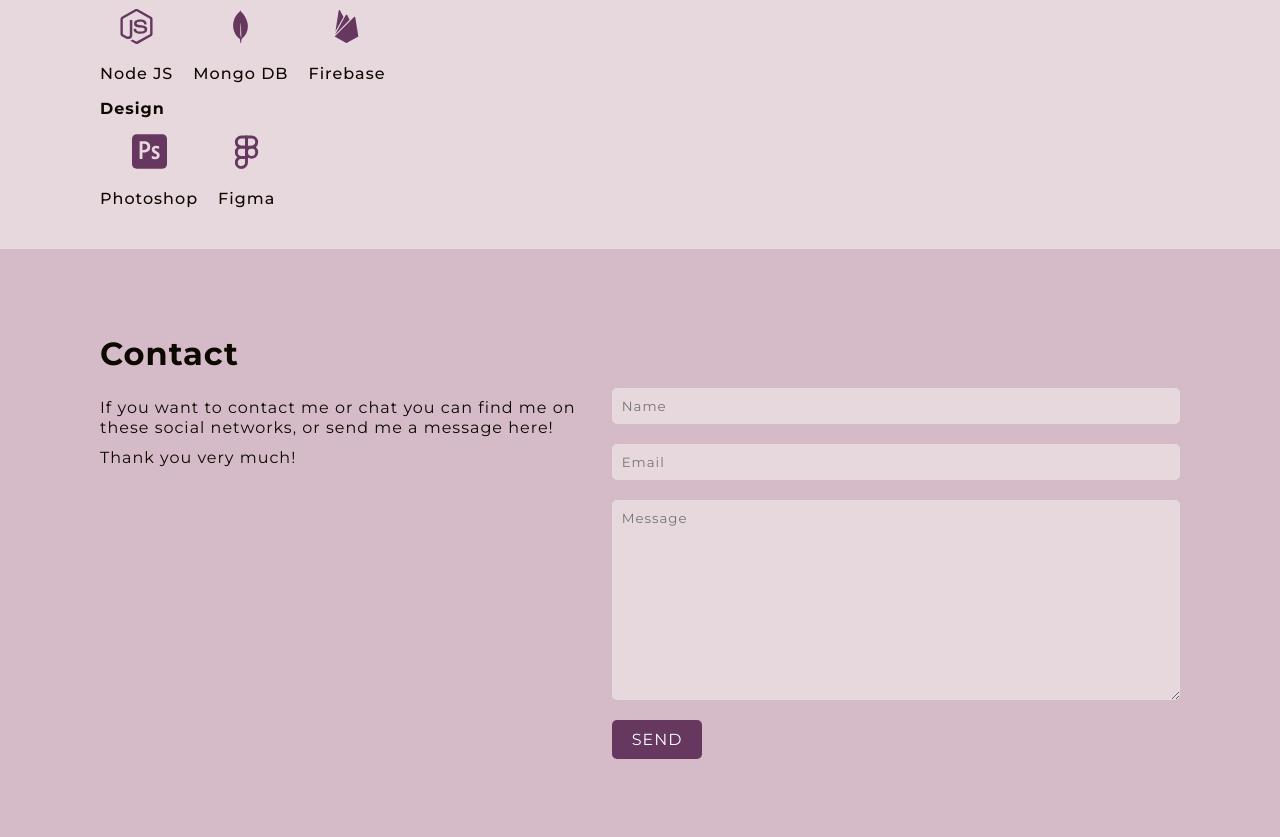
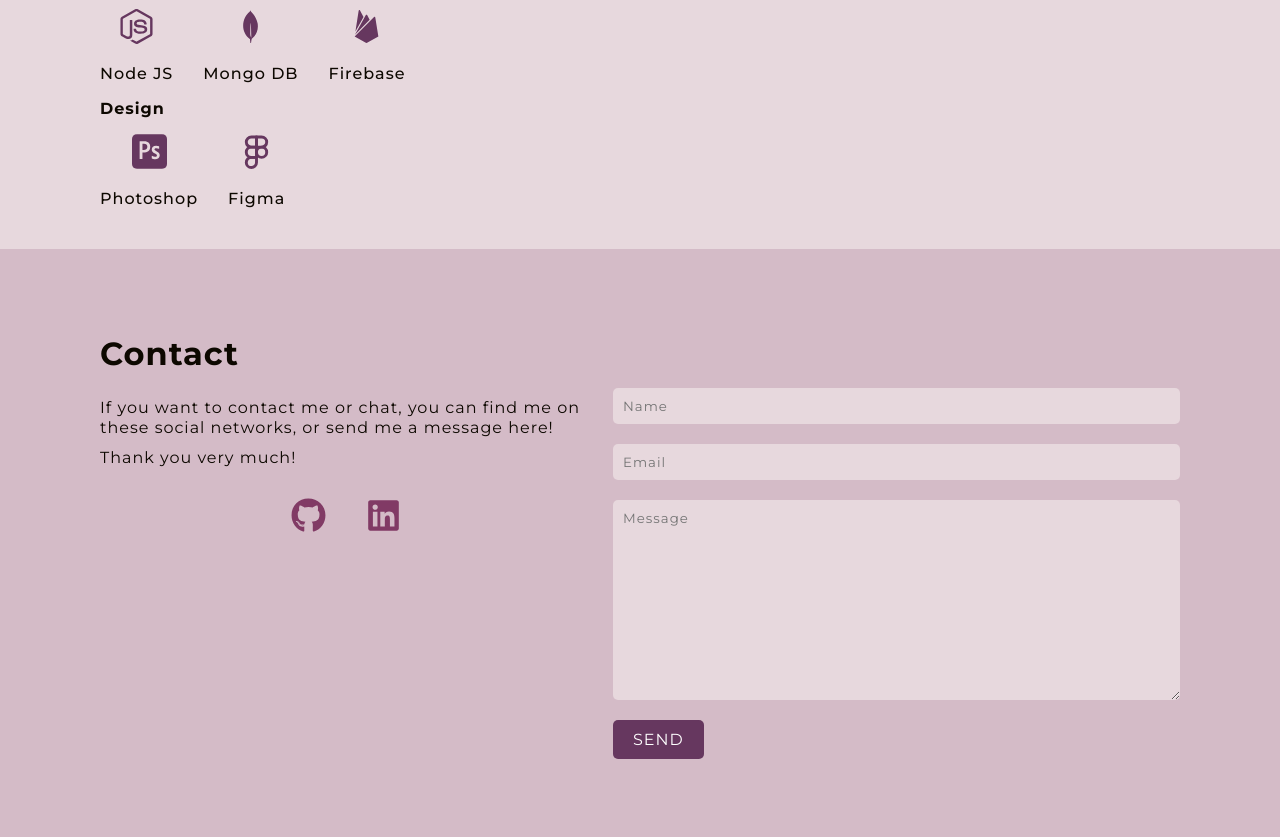
Before and after one commit to aitorlevi/Portfolio, a React (Vite) app: page / in a window 1280 px wide. Shown: the part 1960-2797 px from the top of the page. Built offline with nearby package versions, Linux system fonts and the light colour scheme.

Commit message:
added cv | updated json

```diff
--- a/src/components/Contact.jsx
+++ b/src/components/Contact.jsx
@@ -1,6 +1,8 @@
 import React, { useContext, useEffect, useState } from "react";
 import dataJSON from "../data/ContactData.json";
 import { CurrentLanguageContext } from "../App";
+import github from "../assets/other/github.svg";
+import linkedin from "../assets/other/linkedin.svg";
 
 export const Contact = () => {
   const languageContext = useContext(CurrentLanguageContext);
@@ -30,14 +32,29 @@ export const Contact = () => {
     <section className="contact-section" id="contact">
       <div className="contact-container">
         <h2>{data.title}</h2>
-        <div className="contact-data">
-          <div className="contact-information">
+        <div className="data">
+          <div className="info">
             {data.text.map((paragraph, index) => {
               return <p key={index}>{paragraph}</p>;
             })}
+            <ul className="social">
+              <li>
+                <a href="https://github.com/aitorlevi" target="_blank">
+                  <img src={github} />
+                </a>
+              </li>
+              <li>
+                <a
+                  href="https://www.linkedin.com/in/aitor-ledesma/"
+                  target="_blank"
+                >
+                  <img src={linkedin} />
+                </a>
+              </li>
+            </ul>
           </div>
 
-          <form action={sendMessage} className="contact-form">
+          <form action={sendMessage} className="form">
             <input
               type="text"
               name="name"
--- a/src/components/Header.jsx
+++ b/src/components/Header.jsx
@@ -4,6 +4,7 @@ import linkedin from "../assets/other/linkedin.svg";
 import resume from "../assets/other/resume.svg";
 import mail from "../assets/other/mail.svg";
 import dataJSON from "../data/HeaderData.json";
+import resumePDF from "../../public/documents/Resume_Aitor_Ledesma.pdf";
 import $ from "jquery";
 import { CurrentLanguageContext } from "../App";
 
@@ -36,14 +37,6 @@ export const Header = () => {
       $(".popup-container").removeClass("show");
     }, 3000);
     return () => clearTimeout(timer);
-  };
-
-  const openResume = () => {
-    alert("Open resume");
-  };
-
-  const goTo = (url) => {
-    window.open(url);
   };
 
   return (
@@ -107,16 +100,15 @@ export const Header = () => {
 
             <ul className="details">
               <li>
-                <a onClick={() => goTo("https://github.com/aitorlevi")}>
+                <a href="https://github.com/aitorlevi" target="_blank">
                   <img src={github} />
                   <span>/aitorlevi</span>
                 </a>
               </li>
               <li>
                 <a
-                  onClick={() =>
-                    goTo("https://www.linkedin.com/in/aitor-ledesma/")
-                  }
+                  href="https://www.linkedin.com/in/aitor-ledesma/"
+                  target="_blank"
                 >
                   <img src={linkedin} />
                   <span>/aitor-ledesma</span>
@@ -130,7 +122,7 @@ export const Header = () => {
                 </a>
               </li>
               <li>
-                <a onClick={() => openResume()}>
+                <a href={resumePDF} target="_blank" rel="noopener noreferrer">
                   <img src={resume} />
                   <span>{data.menu.resume}</span>
                 </a>
--- a/src/components/Resume.jsx
+++ b/src/components/Resume.jsx
@@ -35,7 +35,11 @@ export const Resume = () => {
               {company.title}
               <br />
               <span className="location">{company.location}</span>
-              <span className="date">{company.date} </span>
+              <span className="date">
+                <time dateTime={company.date.start}>{company.date.start}</time>
+                &nbsp;&#45;&nbsp;
+                <time dateTime={company.date.end}>{company.date.end}</time>
+              </span>
             </div>
             <div className="content" id={`content${index}`}>
               <p>{company.description}</p>
@@ -49,7 +53,9 @@ export const Resume = () => {
                   );
                 })}
               </ul>
-              <Technologies technologies={company.technologies} />
+              <div className="technologies-container">
+                <Technologies technologies={company.technologies} />
+              </div>
             </div>
           </article>
         );
--- a/src/data/ContactData.json
+++ b/src/data/ContactData.json
@@ -2,7 +2,7 @@
   "en": {
     "title": "Contact",
     "text": [
-      "If you want to contact me or chat you can find me on these social networks, or send me a message here!",
+      "If you want to contact me or chat, you can find me on these social networks, or send me a message here!",
       "Thank you very much!"
     ],
     "form": {
--- a/src/data/HeaderData.json
+++ b/src/data/HeaderData.json
@@ -3,7 +3,7 @@
     "hi": "HI! I'm",
     "passionate": "A passionate",
     "developer": "FrontEnd Developer",
-    "experience": "With more than 5 years of experience.",
+    "experience": "with more than 5 years of experience.",
     "copyMail": "Mail copied to clipboard!",
     "menu": {
       "resume": "Resume",
--- a/src/data/ResumeData.json
+++ b/src/data/ResumeData.json
@@ -5,8 +5,12 @@
       {
         "title": "Ogilvy One",
         "location": "Barcelona, Spain",
-        "date": "2016 - 2019",
-        "description": "Advertising and marketing agency",
+        "date": {
+          "start": "2016",
+          "end": "2019"
+        },
+        "description": "Advertising and marketing agency.",
+        "descriptionRole": "I played a pivotal role in the successful realization and management of banner and mailing campaigns, web content, and application development. My responsibilities included:",
         "tasks": [
           {
             "title": "Banner and Mailing Campaigns",
@@ -30,8 +34,12 @@
       {
         "title": "Avanttic Consulting",
         "location": "Barcelona, Spain",
-        "date": "2019 - 2021",
+        "date": {
+          "start": "2019",
+          "end": "2021"
+        },
         "description": "Technology consultancy specialising entirely in Oracle technology.",
+        "descriptionRole": "During my time at Avanttic, I took on various responsibilities that contributed significantly to the success of several projects:",
         "tasks": [
           {
             "title": "CRM Migration",
@@ -51,8 +59,11 @@
       {
         "title": "CGI",
         "location": "Barcelona, Spain",
-        "date": "2021 - 2023",
-        "description": "Technology and business consultancy",
+        "date": {
+          "start": "2021",
+          "end": "2023"
+        },
+        "description": "Technology and business consultancy.",
         "descriptionRole": "My role revolved around the development and maintenance of responsive web applications for a prominent Dutch business insurance company. My responsibilities included:",
         "tasks": [
           {
@@ -82,8 +93,12 @@
       {
         "title": "Ogilvy One",
         "location": "Barcelona, España",
-        "date": "2016 - 2019",
-        "description": "Agencia de publicidad y marketing",
+        "date": {
+          "start": "2016",
+          "end": "2019"
+        },
+        "description": "Agencia de publicidad y marketing.",
+        "descriptionRole": "Desempeñé un papel fundamental en la realización y gestión de campañas publicitarias y de mailing, contenidos web y desarrollo de aplicaciones. Mis responsabilidades incluían:",
         "tasks": [
           {
             "title": "Campañas de banners y correos electrónicos",
@@ -107,8 +122,12 @@
       {
         "title": "Avanttic Consulting",
         "location": "Barcelona, España",
-        "date": "2019 - 2021",
-        "description": "Consultora tecnológica especializada íntegramente en la tecnología de Oracle",
+        "date": {
+          "start": " 2019",
+          "end": "2021"
+        },
+        "description": "Consultora tecnológica especializada íntegramente en la tecnología de Oracle.",
+        "descriptionRole": "Durante mi etapa en Avanttic, asumí diversas responsabilidades que contribuyeron significativamente al éxito de varios proyectos:",
         "tasks": [
           {
             "title": "Migración CRM",
@@ -128,7 +147,10 @@
       {
         "title": "CGI",
         "location": "Barcelona, España",
-        "date": "2021 - 2023",
+        "date": {
+          "start": "2021",
+          "end": "2023"
+        },
         "description": "Consultora tecnológica y de negocios.",
         "descriptionRole": "Mi papel giraba en torno al desarrollo y mantenimiento de aplicaciones web responsivas para una importante compañía de seguros holandesa. Mis responsabilidades incluían:",
         "tasks": [
--- a/src/scss/index.scss
+++ b/src/scss/index.scss
@@ -272,6 +272,8 @@ nav {
       gap: 5px 20px;
       li {
         a {
+          text-decoration: none;
+          color: $fontColor;
           display: flex;
           width: fit-content;
           align-items: center;
@@ -461,6 +463,12 @@ nav {
       li {
         margin-bottom: 10px;
       }
+      .technologies-container {
+        margin-top: 40px;
+        @include mediaQuery(M) {
+          padding-left: 20px;
+        }
+      }
     }
   }
 }
@@ -469,7 +477,6 @@ nav {
   @include container-section;
   .about-me-container {
     @include flex(column);
-
     .bio-img {
       img {
         display: block;
@@ -481,10 +488,15 @@ nav {
     }
     @include mediaQuery(M) {
       flex-flow: row;
+      .bio {
+        flex: 1 1 0px;
+        margin-right: 30px;
+      }
       .bio-img {
         float: right;
         img {
-          width: 250px;
+          width: 100%;
+          max-width: 250px;
           height: auto;
         }
       }
@@ -501,7 +513,7 @@ nav {
 }
 
 .technologies {
-  @include flex($flex-flow: row wrap, $justify-content: center);
+  @include flex($flex-flow: row wrap, $justify-content: center, $gap: 30px);
   list-style: none;
   padding: 0;
   li {
@@ -530,13 +542,25 @@ nav {
     @include container-section;
     padding: 70px 0 30px;
 
-    .contact-data {
+    .data {
       @include flex(column nowrap);
       margin-bottom: 50px;
-      .contact-information {
+      .info {
         margin-bottom: 20px;
+        .social {
+          @include flex($justify-content: center, $gap: 40px);
+          list-style: none;
+          padding: 0;
+          margin: 30px 0 0;
+
+          img {
+            width: 35px;
+            height: 35px;
+          }
+        }
       }
-      .contact-form {
+
+      form {
         width: 100%;
         @include flex($flex-flow: column);
       }
--- a/src/scss/statics.scss
+++ b/src/scss/statics.scss
@@ -39,6 +39,10 @@ h3 {
 p {
   line-height: 20px;
   margin: 10px 0;
+}
+
+a {
+  display: block;
 }
 
 ul {
```
Also changed, not shown: 1 other file (tests, documents, lock files or other folders).
